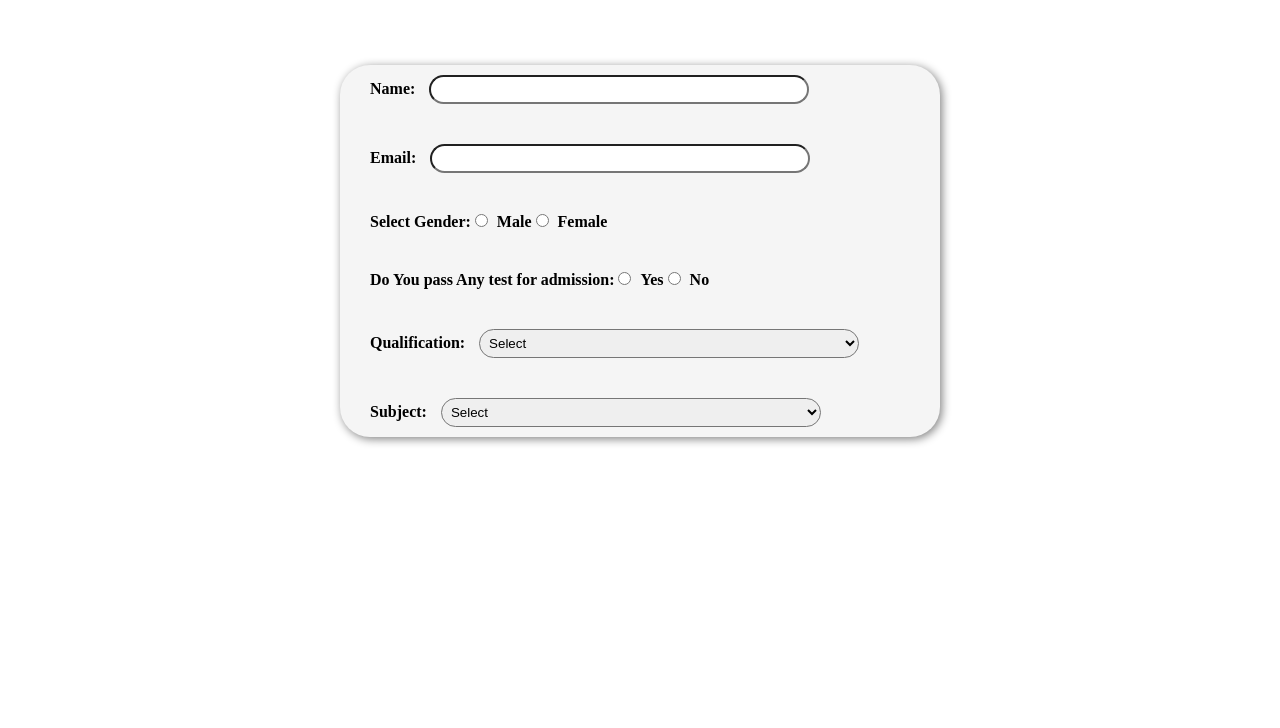
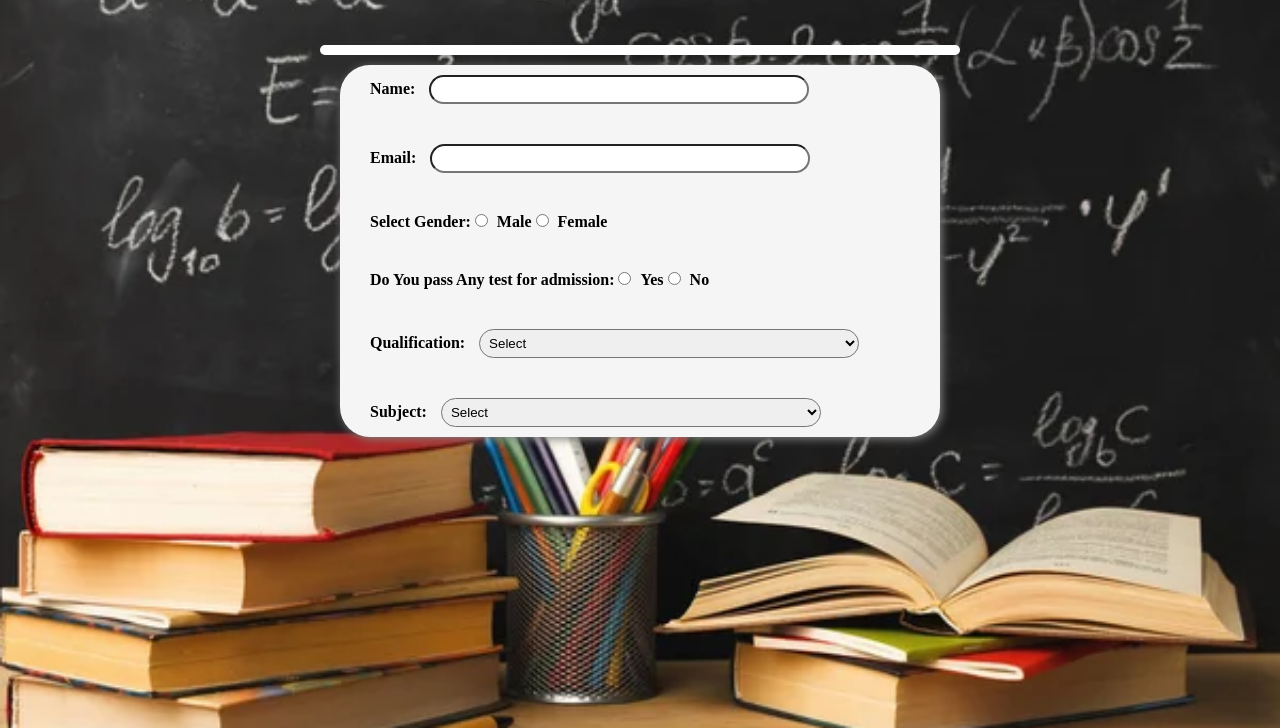
Before and after one commit to Samriddhi0201/ItzEazyIndia, a plain HTML site: page index.html in a window 1280 px wide. Shown: the part 72-800 px from the top of the page. Drawn offline with Linux system fonts and the light colour scheme.

Commit message:
Update style.css

```diff
--- a/style.css
+++ b/style.css
@@ -5,7 +5,7 @@
     box-sizing: border-box;
   }
   body{
-    background-image: url('./assets/bgimage.jpg');
+    background-image: url('bgimage.jpg');
     background-size: cover;
     height: 100%;
 
```
